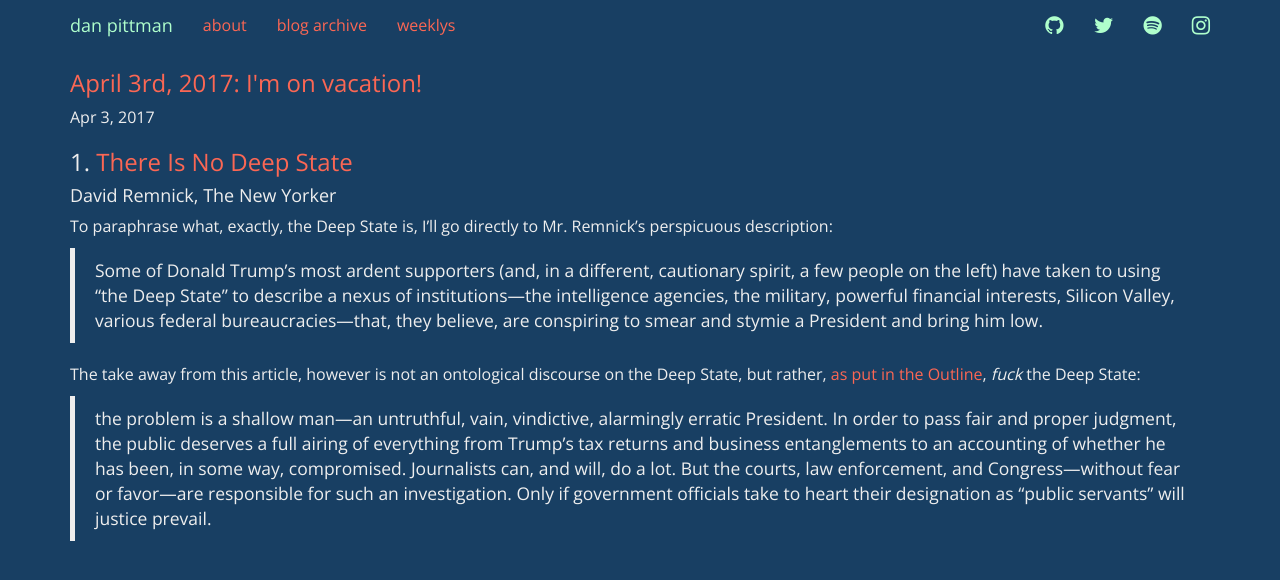
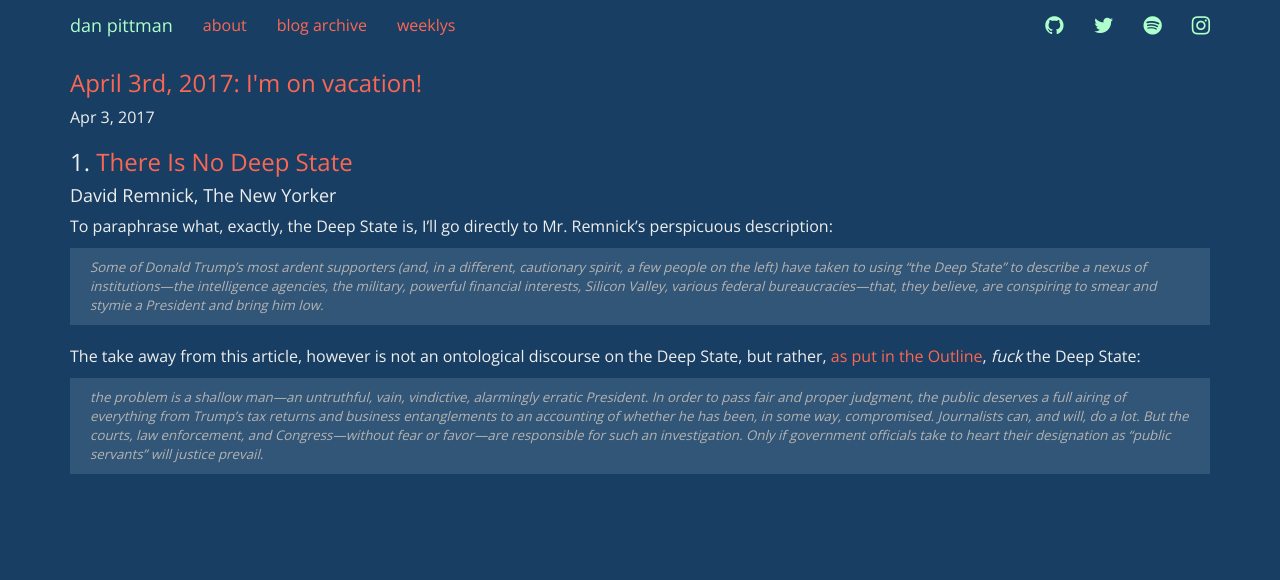
Before and after one commit to pittma/dpitt.me, a Jekyll site: the page built from weeklys/_posts/2017-04-03-apr-3-2017.md, in a window 1280 px wide. Shown: the top 580 px of the page. Built offline with Jekyll 4.4.1, drawn with Linux system fonts in a browser that asks for light colours.

Commit message:
blockquotes css

```diff
--- a/css/main.css
+++ b/css/main.css
@@ -28,6 +28,14 @@ a, a:hover {
 #site-nav .navbar-brand,
 .social-icon .fa {
   color: #afffcc;
+}
+
+.post blockquote {
+  font-style: italic;
+  font-size: smaller;
+  background-color: rgba(139, 167, 193, 0.22);
+  border: none;
+  color: #b5b3b3;
 }
 
 /* Syntax highlighting styles */
```
